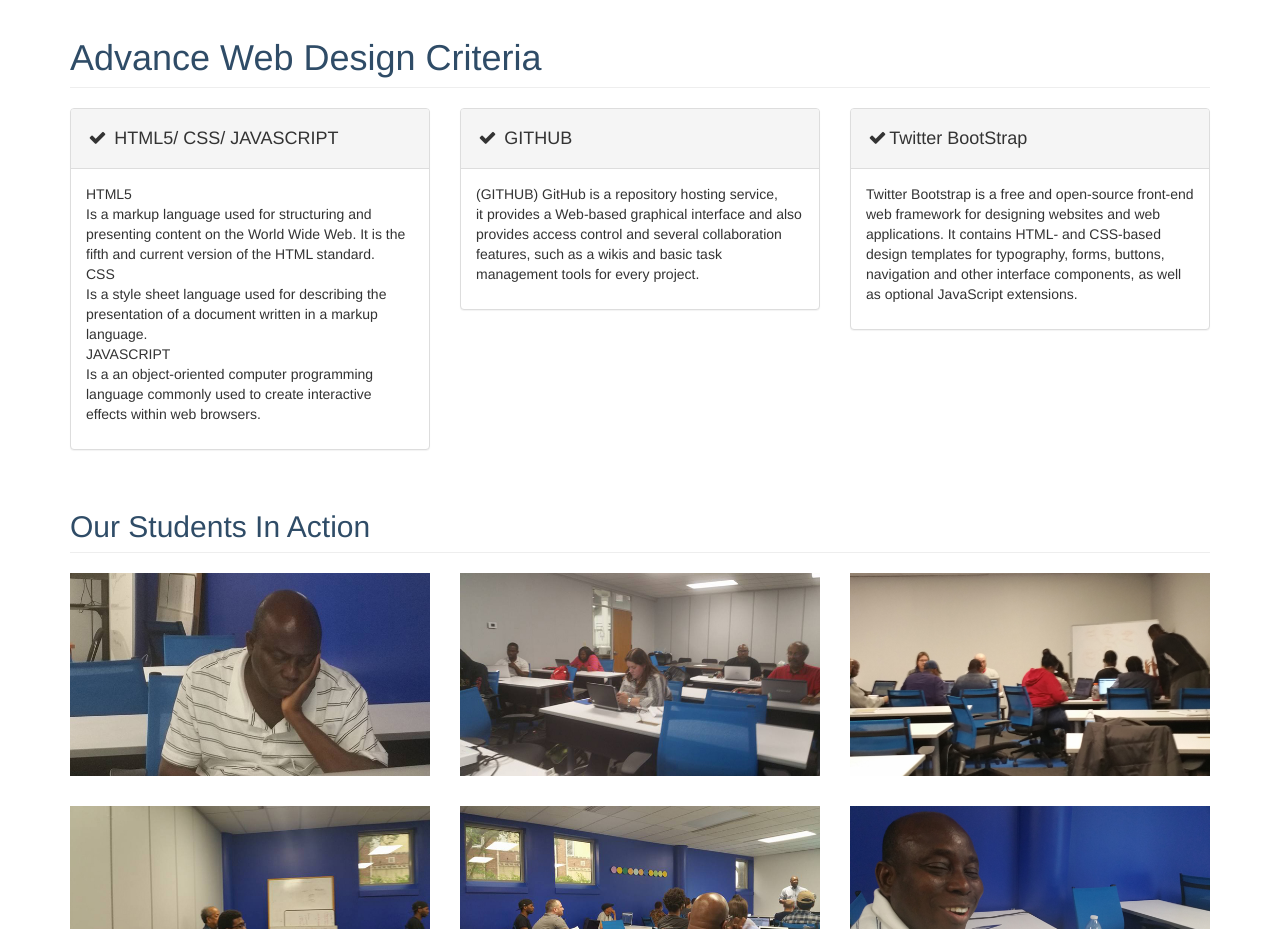
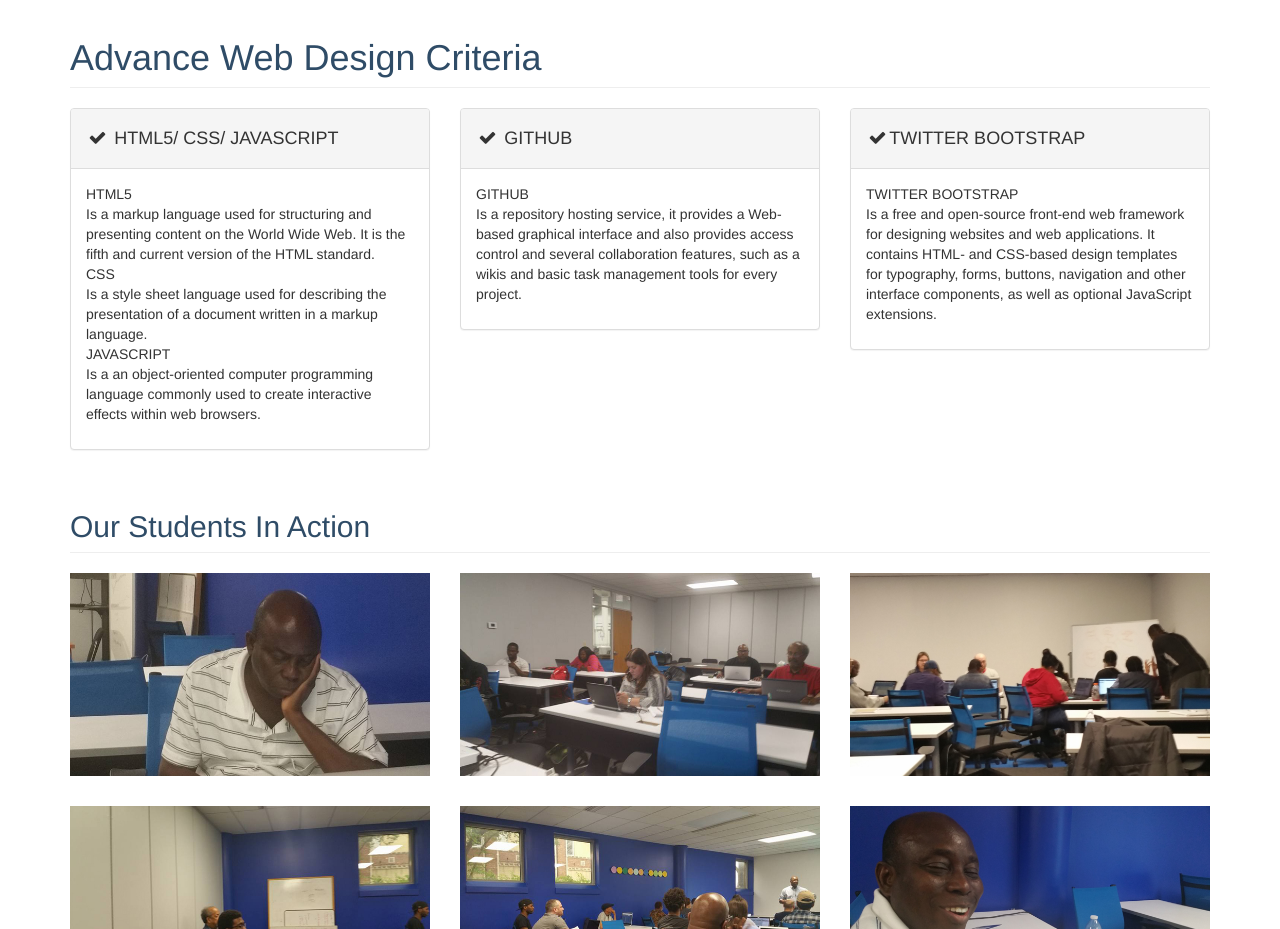
Before and after one commit to ttatchinson1/Services, a plain HTML site: page index.html in a window 1280 px wide. Shown: the part 802-1731 px from the top of the page. Drawn offline with Linux system fonts and the light colour scheme.

Commit message:
Update index.html

```diff
--- a/index.html
+++ b/index.html
@@ -150,7 +150,7 @@
                         <h4><i class="fa fa-fw fa-check"></i> GITHUB</h4>
                     </div>
                     <div class="panel-body">
-                        <p> (GITHUB) GitHub is a repository hosting service, it provides a Web-based graphical interface and also provides access control and several collaboration features, such as a wikis and basic task management tools for every project.
+                        <p><span>GITHUB</span><br> Is a repository hosting service, it provides a Web-based graphical interface and also provides access control and several collaboration features, such as a wikis and basic task management tools for every project.
 </p>
 
                     </div>
@@ -159,10 +159,10 @@
             <div class="col-md-4">
                 <div class="panel panel-default">
                     <div class="panel-heading">
-                        <h4><i class="fa fa-fw fa-check"></i>Twitter BootStrap</h4>
+                        <h4><i class="fa fa-fw fa-check"></i>TWITTER BOOTSTRAP</h4>
                     </div>
                     <div class="panel-body">
-                        <p>Twitter Bootstrap is a free and open-source front-end web framework for designing websites and web applications. It contains HTML- and CSS-based design templates for typography, forms, buttons, navigation and other interface components, as well as optional JavaScript extensions.</p>
+                        <p><span>TWITTER BOOTSTRAP</span><br> Is a free and open-source front-end web framework for designing websites and web applications. It contains HTML- and CSS-based design templates for typography, forms, buttons, navigation and other interface components, as well as optional JavaScript extensions.</p>
 
                     </div>
                 </div>
```
